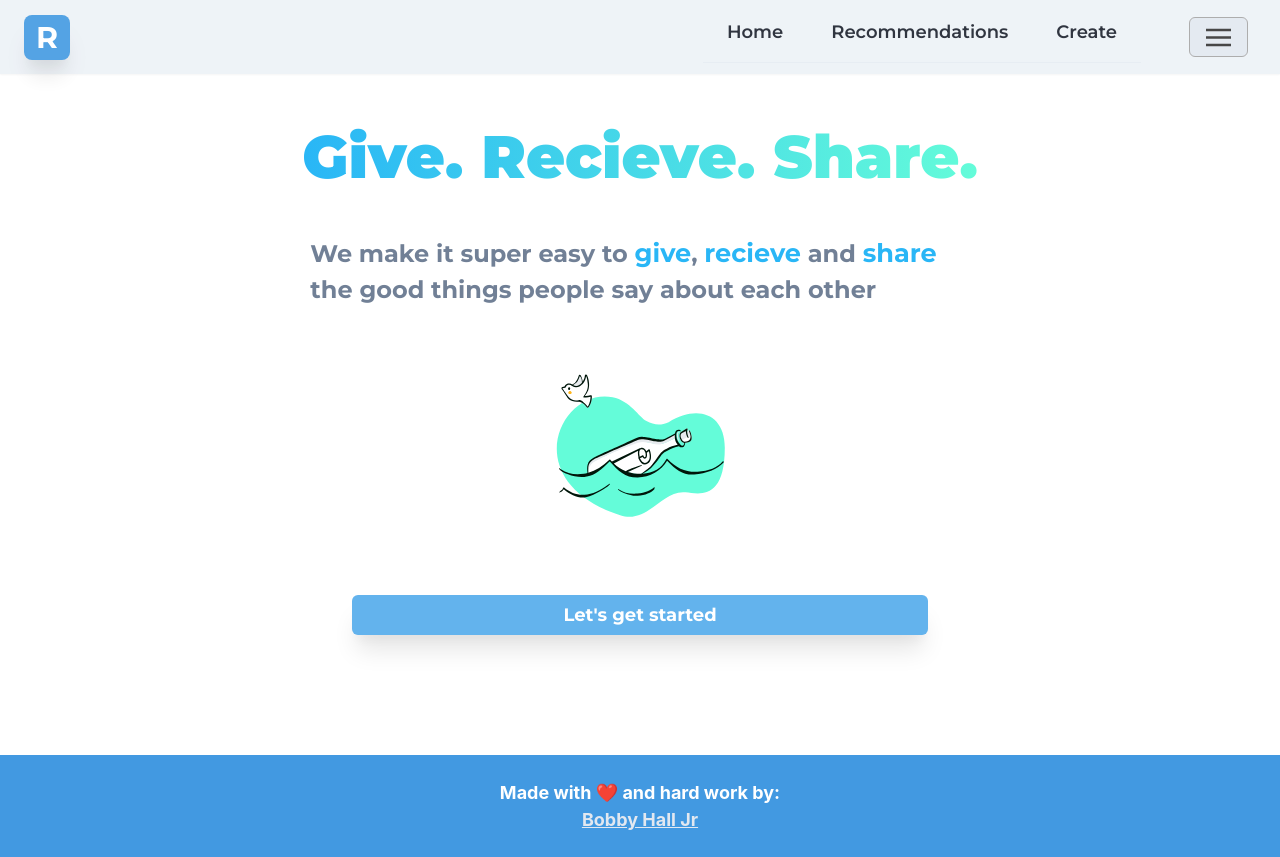
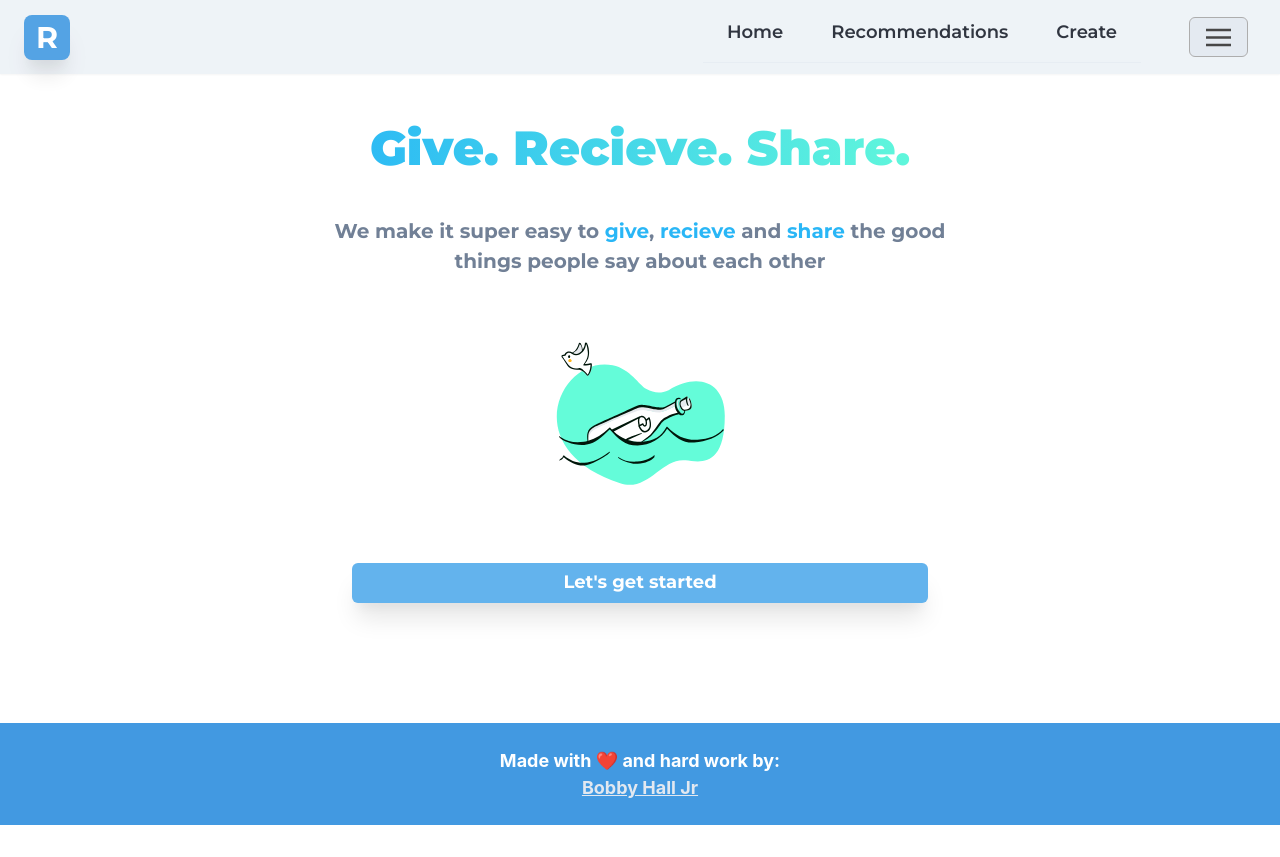
Before and after one commit to bigdatasciencegroup/recommend-app, a Next.js app: page / in a window 1280 px wide. After the commit the page ends 825 px from the top, so only its background shows below. Built offline with nearby package versions, Linux system fonts and the light colour scheme.

Commit message:
fixed styles on home page

```diff
--- a/components/heading/customHeading.js
+++ b/components/heading/customHeading.js
@@ -9,7 +9,7 @@ export default function CustomHeading({ title, description }) {
       <Text
         as="h2"
         my="4"
-        fontSize={['lg', 'xl', '2xl']}
+        fontSize={['xl', '2xl']}
         fontWeight="600"
         color="gray.500"
       >
--- a/pages/index.js
+++ b/pages/index.js
@@ -9,25 +9,23 @@ import HomeSVG from '../components/homeSVG'
 export default function Home() {
   return (
     <Layout>
-      <Box>
+      <Box textAlign="center">
         <Text
           bgGradient="linear(to-r, #29B6F6,#64FCD9)"
           bgClip="text"
-          fontSize={['3xl', '4xl', '6xl']}
-          whiteSpace="nowrap"
+          fontSize={['3xl', '4xl', '5xl']}
+          whiteSpace={['wrap', 'nowrap']}
           fontWeight="black"
-          textAlign="left"
         >
           Give. Recieve. Share.
         </Text>
         <Text
           my="8"
-          mx="2"
+          // mx="2"
           letterSpacing="1"
-          fontSize={['xl', '2xl']}
+          fontSize={['lg', 'xl']}
           fontWeight="700"
           color="gray.500"
-          textAlign="left"
         >
           We make it super easy to <span className="blue-text">give</span>,{' '}
           <span className="blue-text">recieve</span> and{' '}
--- a/styles/globals.css
+++ b/styles/globals.css
@@ -22,5 +22,4 @@ a {
 
 .blue-text {
   color: #29b6f6;
-  font-size: 1.6rem;
 }
```
Also changed, not shown: pages/recommendation/[id].js (+7 -7 lines).
